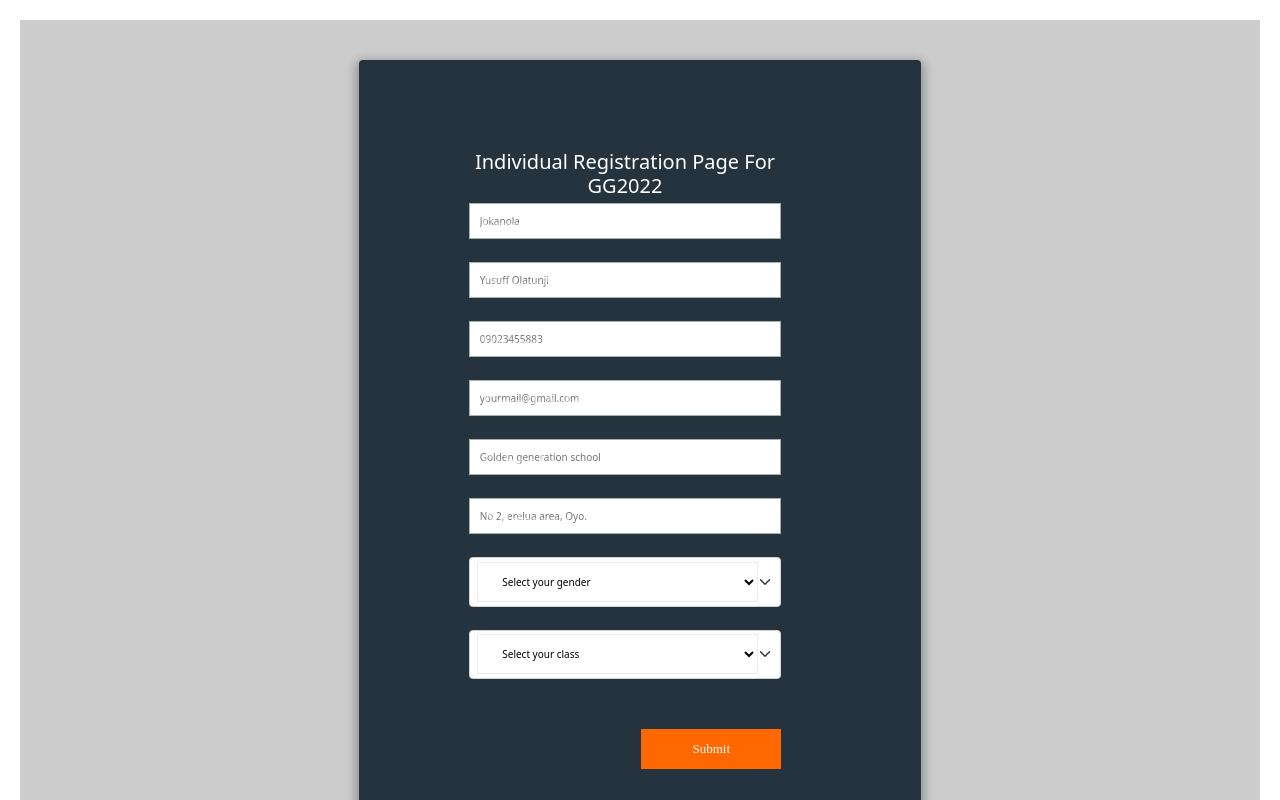
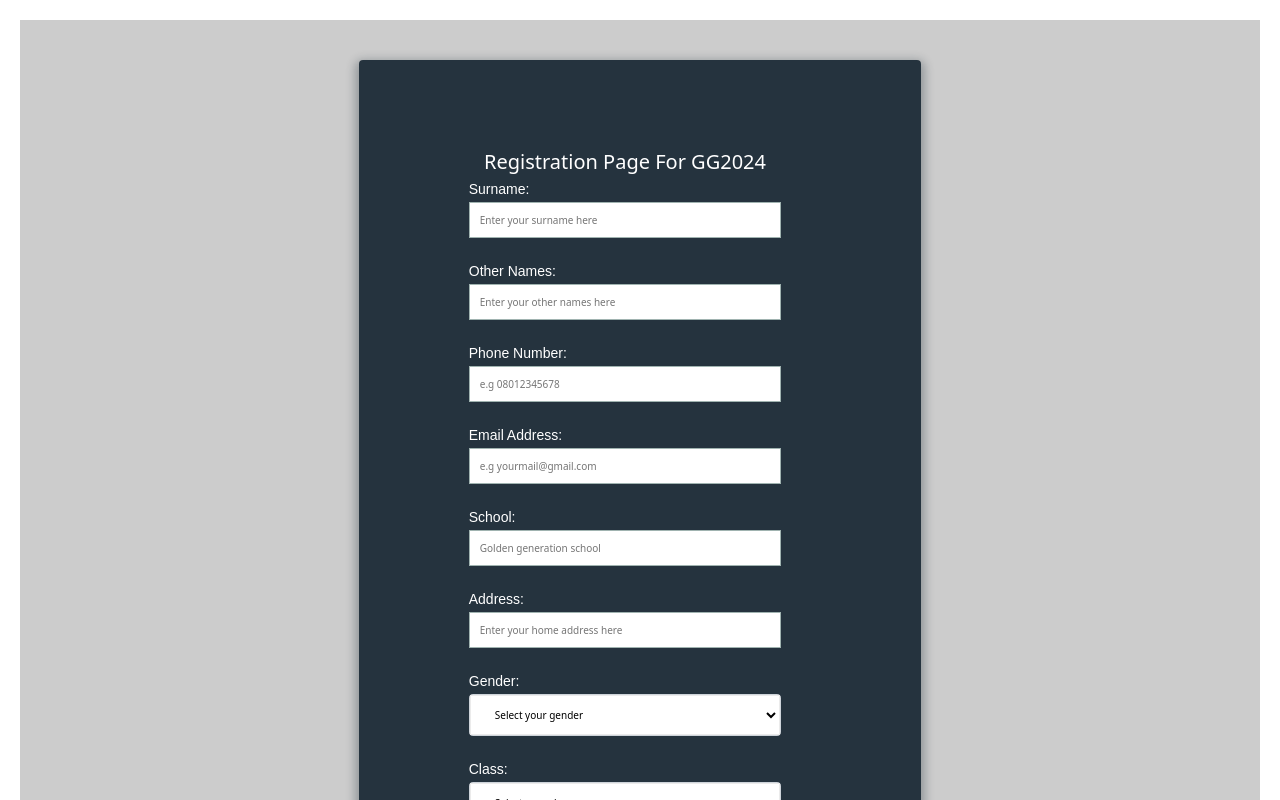
Before and after one commit to golden-gen/golden-generation, a Next.js app: page /student in a window 1280 px wide. Shown: the top 800 px of the page. Built offline with nearby package versions, Linux system fonts and the light colour scheme.

Commit message:
update: fixed the ui of the reg page

```diff
--- a/pages/student/index.tsx
+++ b/pages/student/index.tsx
@@ -44,7 +44,7 @@ const RegisterPage = () => {
         console.log({ error })
         const message = error.response?.mesage || error.response?.data
 
-        if (message.includes('E11000 duplicate')) {
+        if (message?.includes('E11000 duplicate')) {
           toast('Phone number already used by another applicant', {
             type: 'error',
           })
@@ -59,10 +59,10 @@ const RegisterPage = () => {
     initialValues: initialValues,
     onSubmit: register,
   })
-  // const notify = () => toast("Wow so easy !");
-  // console.log({ values });
+
   return (
     <>
+      <ToastContainer />
       <div className="main bg-form">
         <div className="container ">
           <div className="signup-content ">
@@ -76,16 +76,16 @@ const RegisterPage = () => {
                 id="register-form"
               >
                 <h2 className="text-center text-white">
-                  Individual Registration Page For GG2022
+                  Registration Page For GG2024
                 </h2>
                 {/* <div className="form-row"> */}
                 <div className="form-group">
-                  <label htmlFor="surname">Surname :</label>
+                  <label htmlFor="surname">Surname:</label>
                   <input
                     className="w-100"
                     type="text"
                     name="surname"
-                    placeholder="Jokanola"
+                    placeholder="Enter your surname here"
                     value={values.surname}
                     id="surname"
                     onChange={handleChange}
@@ -93,44 +93,44 @@ const RegisterPage = () => {
                   />
                 </div>
                 <div className="form-group">
-                  <label htmlFor="other_name">Other Names :</label>
+                  <label htmlFor="other_name">Other Names:</label>
                   <input
                     type="text"
                     name="othersName"
                     value={values.othersName}
                     id="other_name"
-                    placeholder="Yusuff Olatunji"
+                    placeholder="Enter your other names here"
                     required
                     onChange={handleChange}
                   />
                 </div>
                 {/* </div> */}
                 <div className="form-group">
-                  <label htmlFor="phone">Phone Number :</label>
+                  <label htmlFor="phone">Phone Number:</label>
                   <input
                     type="text"
                     name="phoneNo"
                     id="phone"
                     value={values.phoneNo}
-                    placeholder="09023455883"
+                    placeholder="e.g 08012345678"
                     required
                     onChange={handleChange}
                   />
                 </div>
                 <div className="form-group">
-                  <label htmlFor="email">Email Address :</label>
+                  <label htmlFor="email">Email Address:</label>
                   <input
                     type="email"
                     name="email"
                     id="email"
                     value={values.email}
-                    placeholder="yourmail@gmail.com"
+                    placeholder="e.g yourmail@gmail.com"
                     onChange={handleChange}
                     required
                   />
                 </div>
                 <div className="form-group">
-                  <label htmlFor="school">School :</label>
+                  <label htmlFor="school">School:</label>
                   <input
                     type="text"
                     name="school"
@@ -142,13 +142,13 @@ const RegisterPage = () => {
                   />
                 </div>
                 <div className="form-group">
-                  <label htmlFor="address">Address :</label>
+                  <label htmlFor="address">Address:</label>
                   <input
                     type="text"
                     name="address"
                     value={values.address}
                     id="address"
-                    placeholder="No 2, erelua area, Oyo."
+                    placeholder="Enter your home address here"
                     required
                     onChange={handleChange}
                   />
@@ -168,7 +168,7 @@ const RegisterPage = () => {
                         </div> */}
                 {/* <div className="form-row d-flex"> */}
                 <div className="form-group">
-                  <label htmlFor="gender">Gender :</label>
+                  <label htmlFor="gender">Gender:</label>
                   <div className="form-select">
                     <select
                       name="gender"
@@ -181,15 +181,11 @@ const RegisterPage = () => {
                       <option value="male">Male</option>
                       <option value="female">Female</option>
                     </select>
-                    <span className="select-icon">
-                      <i className="zmdi zmdi-chevron-down" />
-                    </span>
+
                   </div>
                 </div>
-                {/* </div> */}
-                {/* <div className="form-row"> */}
                 <div className="form-group">
-                  <label htmlFor="class">Class :</label>
+                  <label htmlFor="class">Class:</label>
                   <div className="form-select">
                     <select
                       name="class"
@@ -203,12 +199,9 @@ const RegisterPage = () => {
                       <option value="ss2">SSS 2</option>
                       <option value="ss3">SSS 3</option>
                     </select>
-                    <span className="select-icon">
-                      <i className="zmdi zmdi-chevron-down" />
-                    </span>
+
                   </div>
                 </div>
-                {/* </div> */}
                 <div className="form-submit">
                   <button
                     type="submit"
--- a/styles/globals.css
+++ b/styles/globals.css
@@ -2,7 +2,7 @@ Result Skip Results Iframe * {
   font-family: "montserrat", sans-serif;
 }
 
-body {
+html, body {
   margin: 0;
   padding: 0;
 }
@@ -25,6 +25,10 @@ body {
   background-size: cover;
 }
 
+.form-select {
+  background-image: none !important;
+  padding: 0 !important;
+}
 .time {
   color: #fff;
   text-transform: uppercase;
--- a/styles/sass/utilities/index.scss
+++ b/styles/sass/utilities/index.scss
@@ -296,14 +296,16 @@ h1 {
 }
 
 label {
-  position: absolute;
-  transform: translateY(6px);
-  left: 13px;
-  color: rgba($white, 0.5);
+  // position: absolute;
+  // transform: translateY(6px);
+  // left: 13px;
+  font-family: sans-serif;
+  font-weight: 300;
+  color: $white;
   transition: all 0.25s ease;
   -webkit-backface-visibility: hidden;
   pointer-events: none;
-  font-size: 22px;
+  // font-size: 14px;
   .req {
     margin: 2px;
     color: $main;
```
Also changed, not shown: 1 other file (tests, documents, lock files or other folders).
